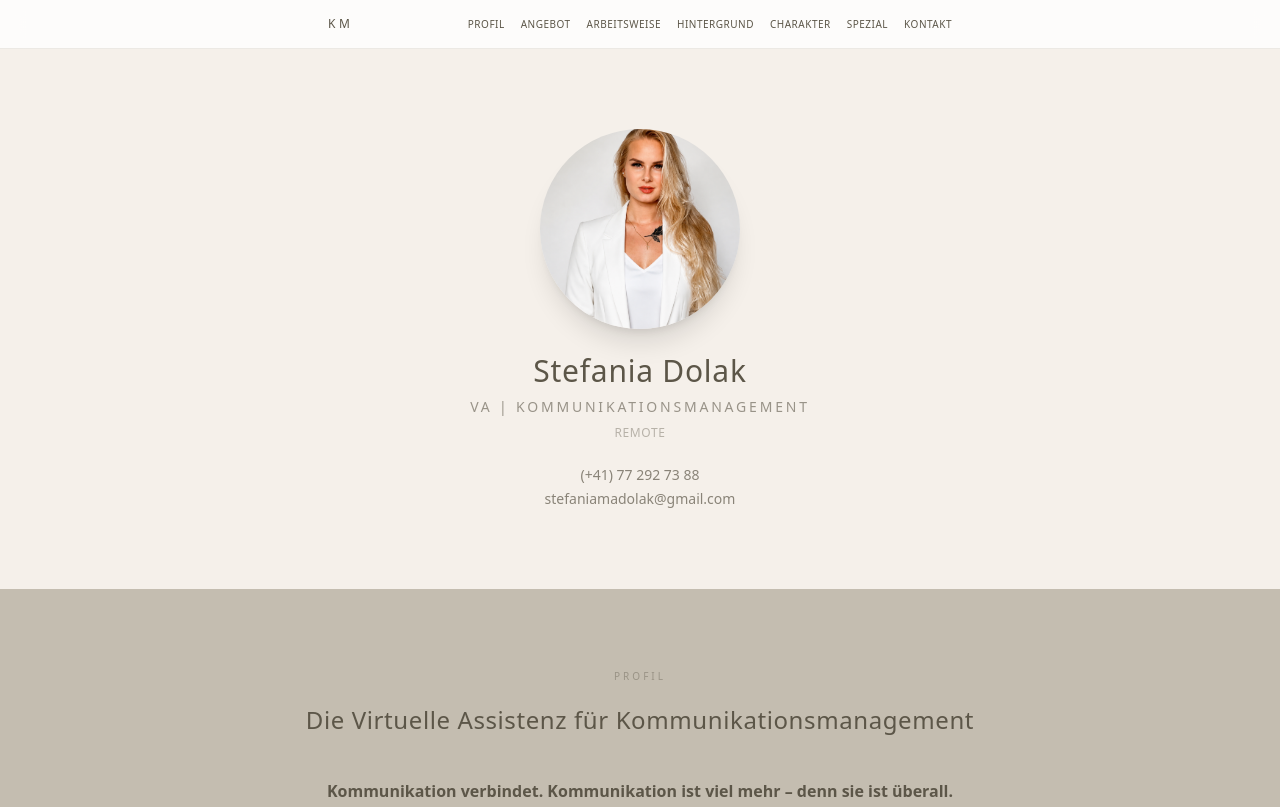
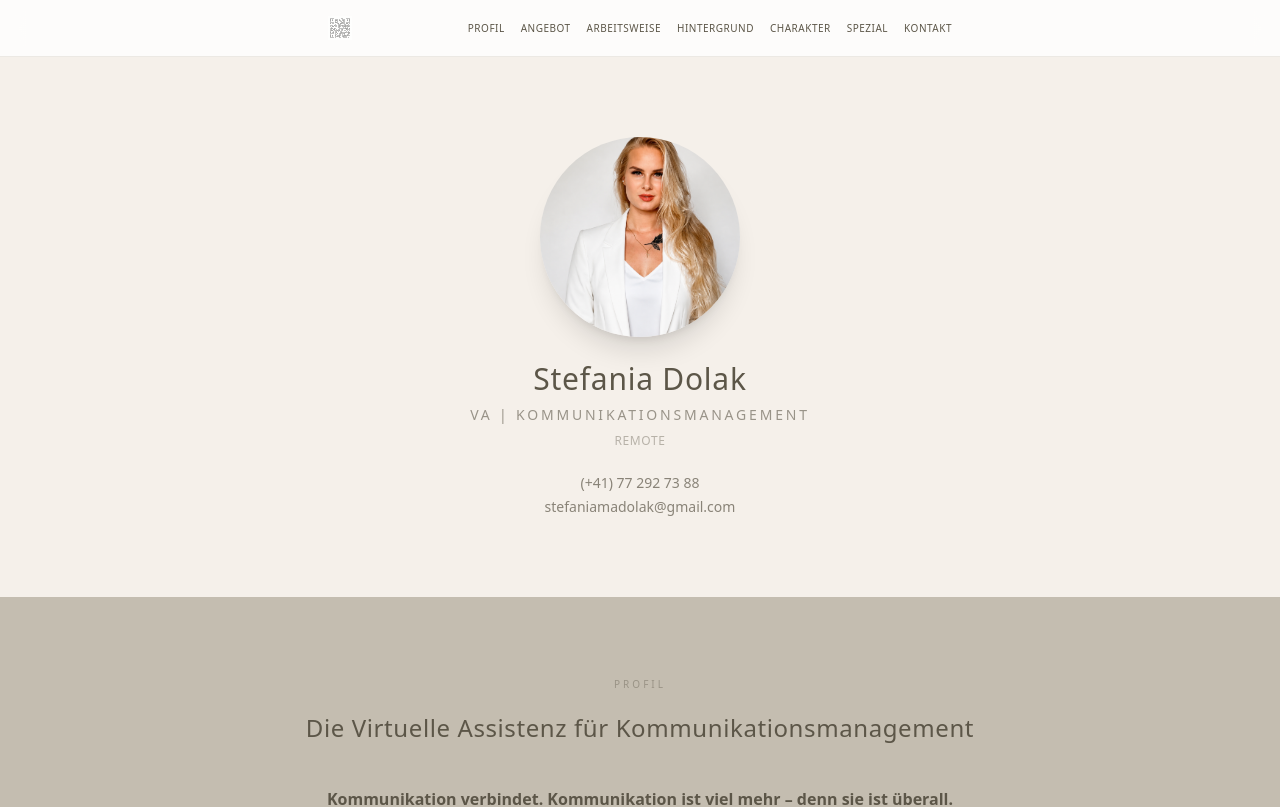
Before and after one commit to StefaniaMaDolak/stefania-dolak-charactercard, a Next.js app: page / in a window 1280 px wide. Shown: the top 807 px of the page. Built offline with nearby package versions, Linux system fonts and the light colour scheme.

Commit message:
Header: KM ersetzt durch mini QR-Code Symbol
- 24x24px QR-Code als Erkennungsmerkmal
- Nicht lesbar, nur als Symbol dass es eine CCQ-Seite ist
- Dezente 40% Opacity

```diff
--- a/src/app/page.tsx
+++ b/src/app/page.tsx
@@ -85,8 +85,13 @@ export default function Home() {
       {/* HEADER / NAVIGATION */}
       <header className="sticky top-0 z-50 backdrop-blur-md bg-white/80 border-b border-[var(--ccq-primary)]/30">
         <div className="max-w-2xl mx-auto px-6 py-4 flex items-center justify-between">
-          <div className="text-xs tracking-[0.3em] uppercase font-medium" style={{ color: "var(--ccq-dark)" }}>
-            KM
+          {/* Mini QR-Code als Symbol */}
+          <div className="w-6 h-6 opacity-40">
+            <img
+              src="/stefania-qr.svg"
+              alt="CCQ"
+              className="w-full h-full"
+            />
           </div>
           <nav className="flex gap-4 overflow-x-auto">
             {["PROFIL", "ANGEBOT", "ARBEITSWEISE", "HINTERGRUND", "CHARAKTER", "SPEZIAL", "KONTAKT"].map((item) => (
```
